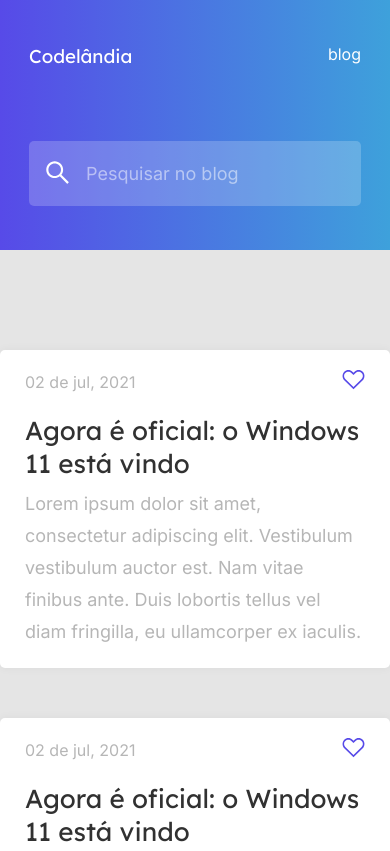
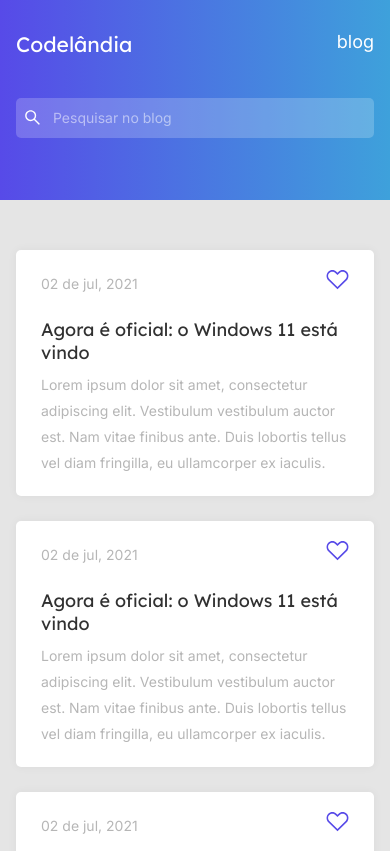
Before and after one commit to juslenelobeu/blog-codelandia, a plain HTML site: page index.html in a window 390 px wide. Shown: the top 851 px of the page. Drawn offline with Linux system fonts and the light colour scheme.

Commit message:
Aplicação da versão responsiva :sparkles:

```diff
--- a/assets/css/styles.css
+++ b/assets/css/styles.css
@@ -30,8 +30,10 @@ h1, h2, h3, h4, h5, h6 {
 
 .container {
   width: 100%;
+  height: auto;
   max-width: 900px;
   margin: 0 2rem;
+  padding-bottom: 2rem;
 }
 
 header {
@@ -42,16 +44,17 @@ header {
   justify-content: center;
 }
 
-nav {
+.content-header nav {
   width: 100%;
   display: flex;
   justify-content: space-between;
   margin-bottom: 73px;
 }
 
-nav a {
+.content-header nav a {
   color: var(--white);
   text-decoration: none;
+  font-size: 24px;
 }
 
 .search {
@@ -66,6 +69,15 @@ nav a {
   background: transparent;
   border: none;
   padding: 17px;
+  cursor: pointer;
+  transition: transform .2s;
+  display: flex;
+  flex-direction: column;
+  align-items: center;
+  justify-content: center;
+}
+.search button:active {
+  transform: scale(1.2);
 }
 .search button > img {
   width: 23px;
@@ -91,11 +103,10 @@ nav a {
 main {
   margin-top: 100px;
   display: flex;
-  flex-direction: column;
   align-items: center;
+  justify-content: center;
 }
 .content-post {
-  width: 100%;
   background-color: var(--white);
   border-radius: 5px;
   box-shadow: 0px 0px 10px rgba(19, 19, 31, 0.05);
@@ -120,3 +131,45 @@ main {
   line-height: 32px;
   color: var(--text);
 }
+
+@media (max-width: 576px) {
+  .container {
+    margin: 0 1rem;
+  }
+  header {
+    height: 200px;
+  }
+  .content-header nav {
+    margin-bottom: 41px;
+  }
+  .content-header nav a {
+    font-size: 18px;
+  }
+  .search {
+    height: 40px;
+  }
+  .search button {
+    padding: 12px 13px 12px 9px;
+  }
+  .search button > img {
+    width: 15px;
+    height: 15px;
+  }
+  .search input {
+    font-size: 14px;
+  }
+
+  main {
+    margin-top: 50px;
+  }
+  .content-post {
+    margin-bottom: 25px;
+  }
+  .content-post > div, .content-post span > p {
+    font-size: 14px;
+    line-height: 26px;
+  }
+  .content-post span > h1 {
+    font-size: 18px;
+  }
+}
```
